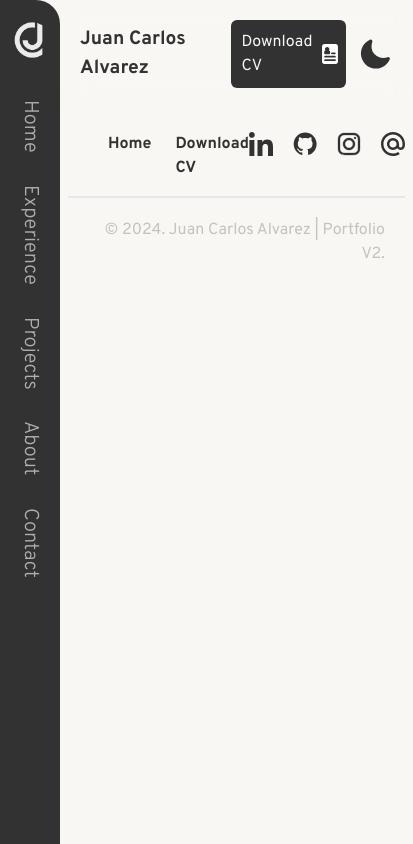
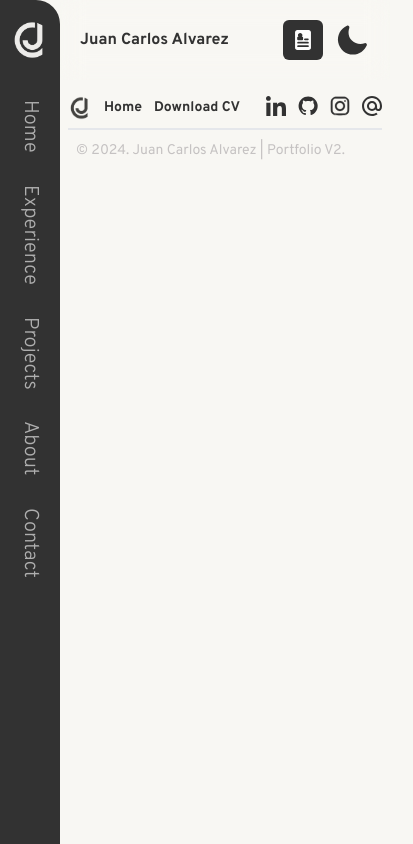
Before and after one commit to AlvarezMar/Portfolio-V2, a React (Vite) app: page / in a window 390 px wide. Shown: the whole page, 413 px wide, since content can reach past the window. Built offline with nearby package versions, Linux system fonts and the light colour scheme.

Commit message:
style(components): add footer and topbar responsiveness

```diff
--- a/src/components/Footer.tsx
+++ b/src/components/Footer.tsx
@@ -8,13 +8,13 @@ function Footer(){
     return (
         <>
         <footer className="p-2 max-w-[1200px] mx-auto transition-colors">
-            <div className="flex justify-between py-4">
-                <div className="flex gap-10 place-items-center">
+            <div className="flex justify-between py-2 lg:py-4">
+                <div className="flex gap-3 lg:gap-10 place-items-center">
                     <a href="#">
-                        <img src={logo} alt="Juan Carlos's logo, full stack developer" width="34px"/>
+                        <img src={logo} alt="Juan Carlos's logo, full stack developer" className="w-[24px] lg:w-[34px]"/>
                     </a>
 
-                    <ul className="flex font-bold gap-6">
+                    <ul className="flex font-bold gap-3 lg:gap-6 text-sm lg:text-base">
                         <li className="hover:text-accent">
                             <a className="duration-150" href="#">Home</a>
                         </li>
@@ -25,11 +25,11 @@ function Footer(){
                     </ul>
                 </div>
 
-                <ul className="flex gap-5">
+                <ul className="flex gap-3 lg:gap-5">
                     {socials.map((link) => (
                         <li key={link.socialMedia}>
                             <a href={link.link} target="_blank" data-tooltip-id={`_${link.socialMedia}`}>
-                                <link.imgSrc width="24px" className="hover:scale-110 transition-scale"/>
+                                <link.imgSrc className="hover:scale-110 transition-scale w-[20px] lg:w-[24px]"/>
                             </a>
                         </li>
                     ))}
@@ -38,8 +38,8 @@ function Footer(){
 
             <hr className="w-full border-t-2 dark:border-hr_dark"/>
 
-            <div className="p-5 text-end">
-                <span className="text-[#c5c2c2] dark:text-hr_dark">&copy; 2024. Juan Carlos Alvarez | Portfolio V2.</span>
+            <div className="p-2 lg:p-5 lg:text-end">
+                <span className="text-[#c5c2c2] dark:text-hr_dark text-sm lg:text-base">&copy; 2024. Juan Carlos Alvarez | Portfolio V2.</span>
             </div>
         </footer>
 
--- a/src/components/Topbar.tsx
+++ b/src/components/Topbar.tsx
@@ -34,12 +34,12 @@ function Topbar(){
     return (
         <>
         <section className="flex place-items-center justify-between p-5 sticky top-0 backdrop-blur-md z-50" id="topbar">
-            <h2 className="text-[1.2rem] font-bold">Juan Carlos Alvarez</h2>
+            <h2 className="lg:text-[1.2rem] font-bold">Juan Carlos Alvarez</h2>
 
             <div className="flex gap-3">
                 <a href="https://docs.google.com/document/d/1UHZOjRkxEIEBW9Y9de9hTC_9kTX0YRyYtyTjBs69r3k/edit?usp=sharing" target="_blank"
                 className="flex place-items-center gap-2 bg-primary text-background p-2.5 rounded-md hover:scale-105 transition-all">
-                    Download CV
+                    <span className="hidden lg:inline">Download CV</span>
                     <img src={cv} alt="Curriculum vitae icon to open Juan Carlos's resume" width="20px"/>
                 </a>
 
```
